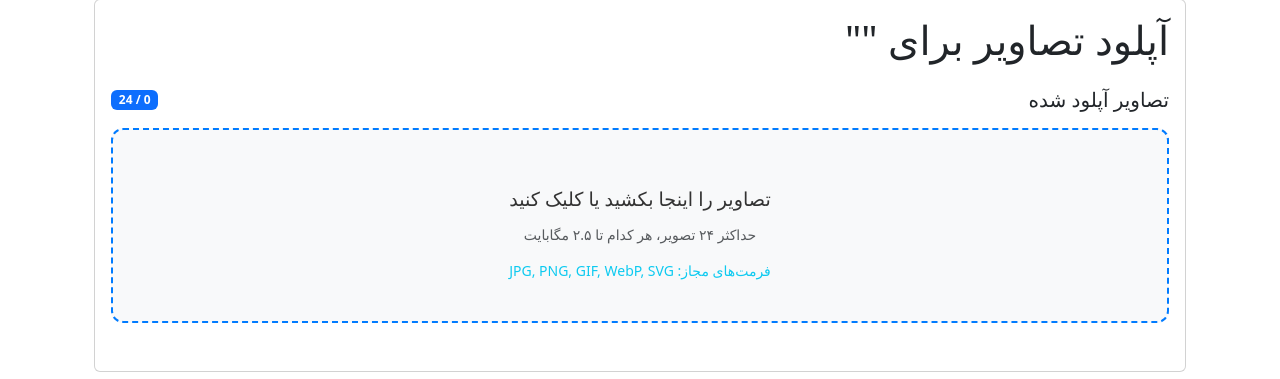
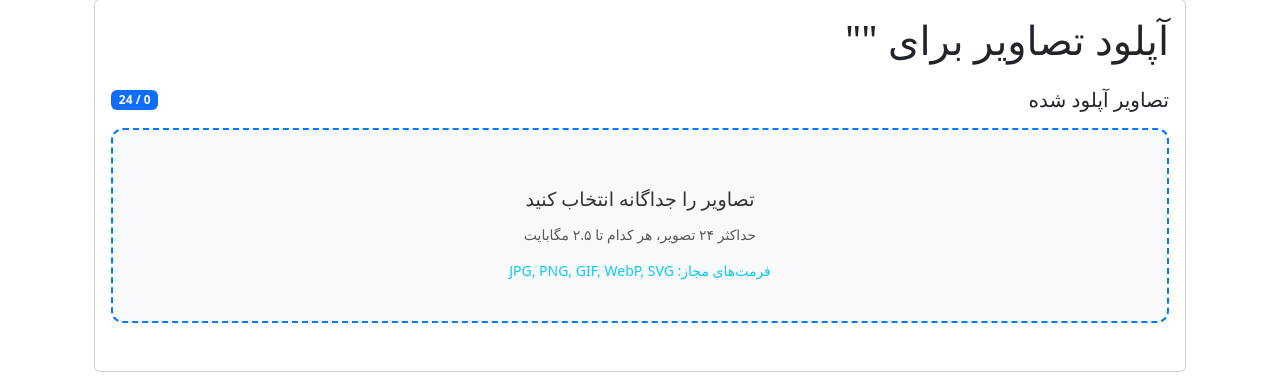
Before and after one commit to khoshraftar/data-line, a Django app: template templates/ostadkar/upload_sample_work_images.html in a window 1280 px wide. Shown: the part 105-484 px from the top of the page. Run offline with Django 5.2, Linux system fonts and the light colour scheme; the template is opened without the code that fills it, so the values that code supplies are empty; some libraries are stand-ins or nearby versions.

Commit message:
feat: remove confirmation dialog for image deletion
- Remove confirm() dialog from deleteImage method
- Images are now deleted immediately when delete button is clicked
- Improves user experience with faster image management

```diff
--- a/templates/ostadkar/upload_sample_work_images.html
+++ b/templates/ostadkar/upload_sample_work_images.html
@@ -34,7 +34,7 @@
                             <input type="file" id="imageInput" accept="image/*" multiple style="display: none;">
                             <div class="file-input-overlay" id="fileOverlay">
                                 <i class="fas fa-cloud-upload-alt"></i>
-                                <span id="fileText">تصاویر را اینجا بکشید یا کلیک کنید</span>
+                                <span id="fileText">تصاویر را جداگانه انتخاب کنید</span>
                                 <small class="d-block text-muted mt-2">
                                     حداکثر ۲۴ تصویر، هر کدام تا ۲.۵ مگابایت
                                 </small>
@@ -480,10 +480,6 @@ class ImageUploader {
     }
 
     async deleteImage(imageId, imageDbId) {
-        if (!confirm('آیا از حذف این تصویر اطمینان دارید؟')) {
-            return;
-        }
-
         try {
             const response = await fetch(`/ostadkar/sample-work/delete-image/${this.workId}/${imageDbId}/`, {
                 method: 'DELETE',
```
